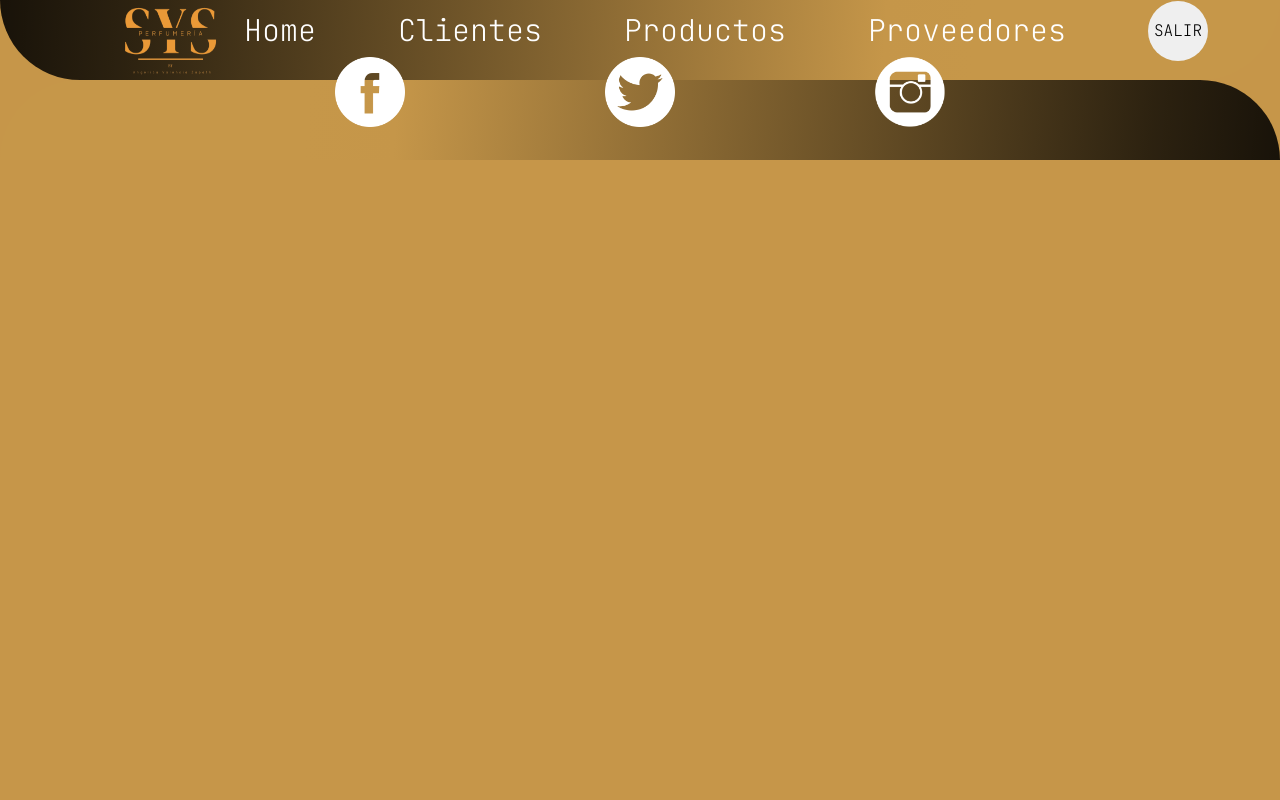
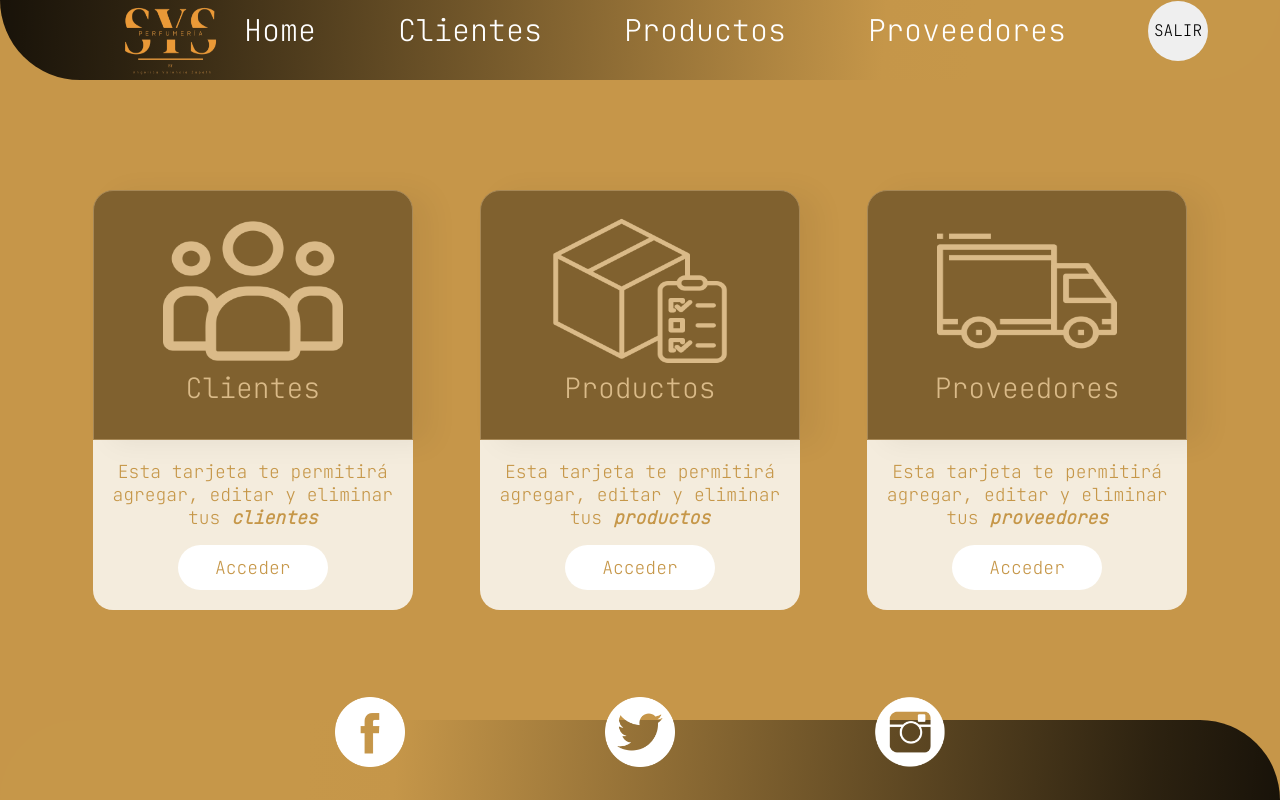
Before and after one commit to jhohan-val/Empresas_SYS, a React (Vite) app in the folder front-sys/: page / in a window 1280 px wide. Built offline with nearby package versions, Linux system fonts and the light colour scheme.

Commit message:
Se organiza vista principal

```diff
--- a/front-sys/src/components/Layouts/Main.jsx
+++ b/front-sys/src/components/Layouts/Main.jsx
@@ -14,7 +14,7 @@ const Main = ()  =>{
                 </section> */}
 
                                                      {/* PRINCIPAL */}
-          {/*   <Principal/>     */}
+            <Principal/>
 
                                                     {/*CLIENTES */}
                {/* <Clientes/>      */}
--- a/front-sys/src/index.css
+++ b/front-sys/src/index.css
@@ -205,7 +205,7 @@ a:active {
   width: 96%;
   height: 80vh;
   display: flex;
-  justify-content: center;
+ align-items: center;
   justify-content: space-evenly;
 }
 
```
